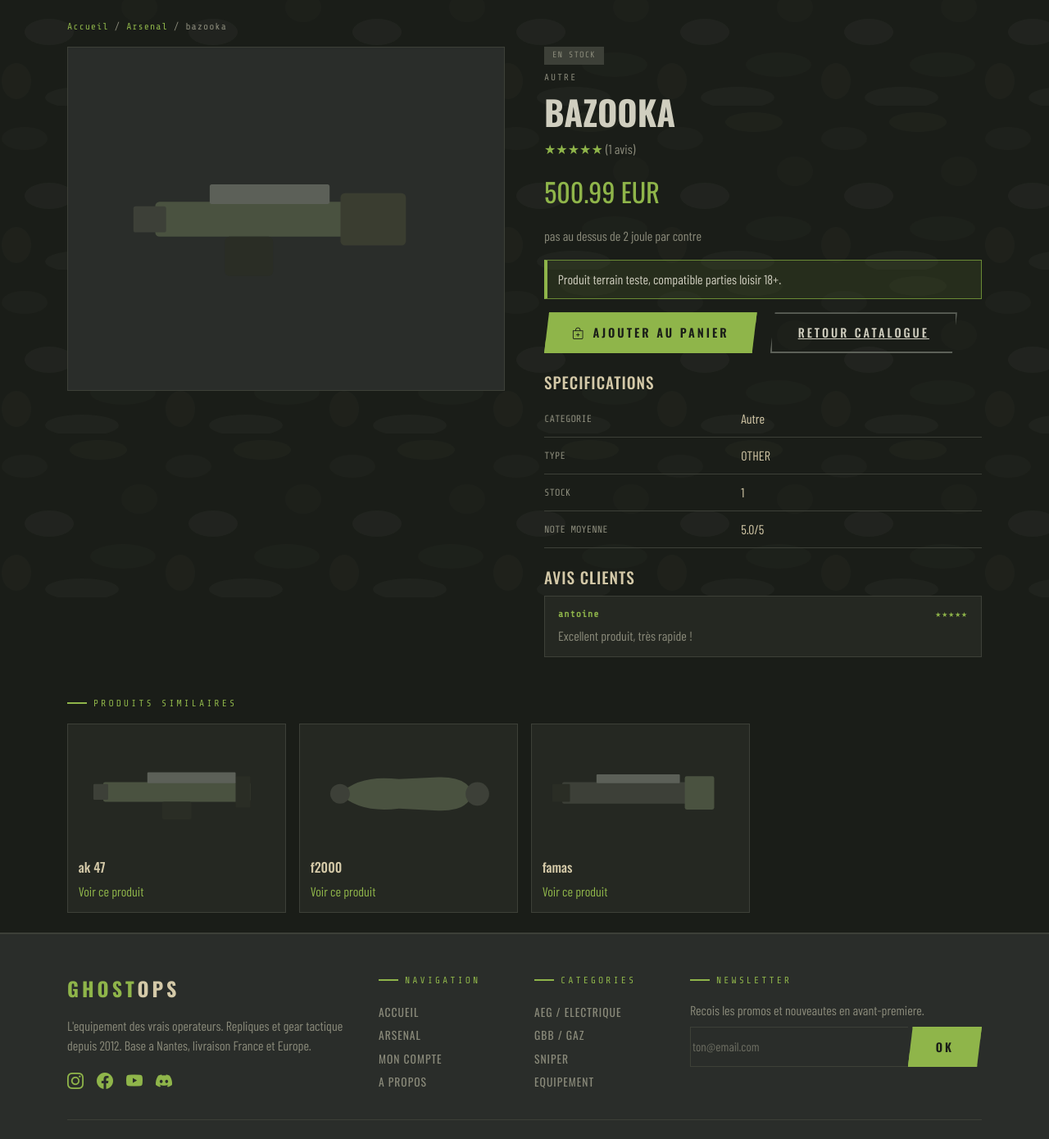
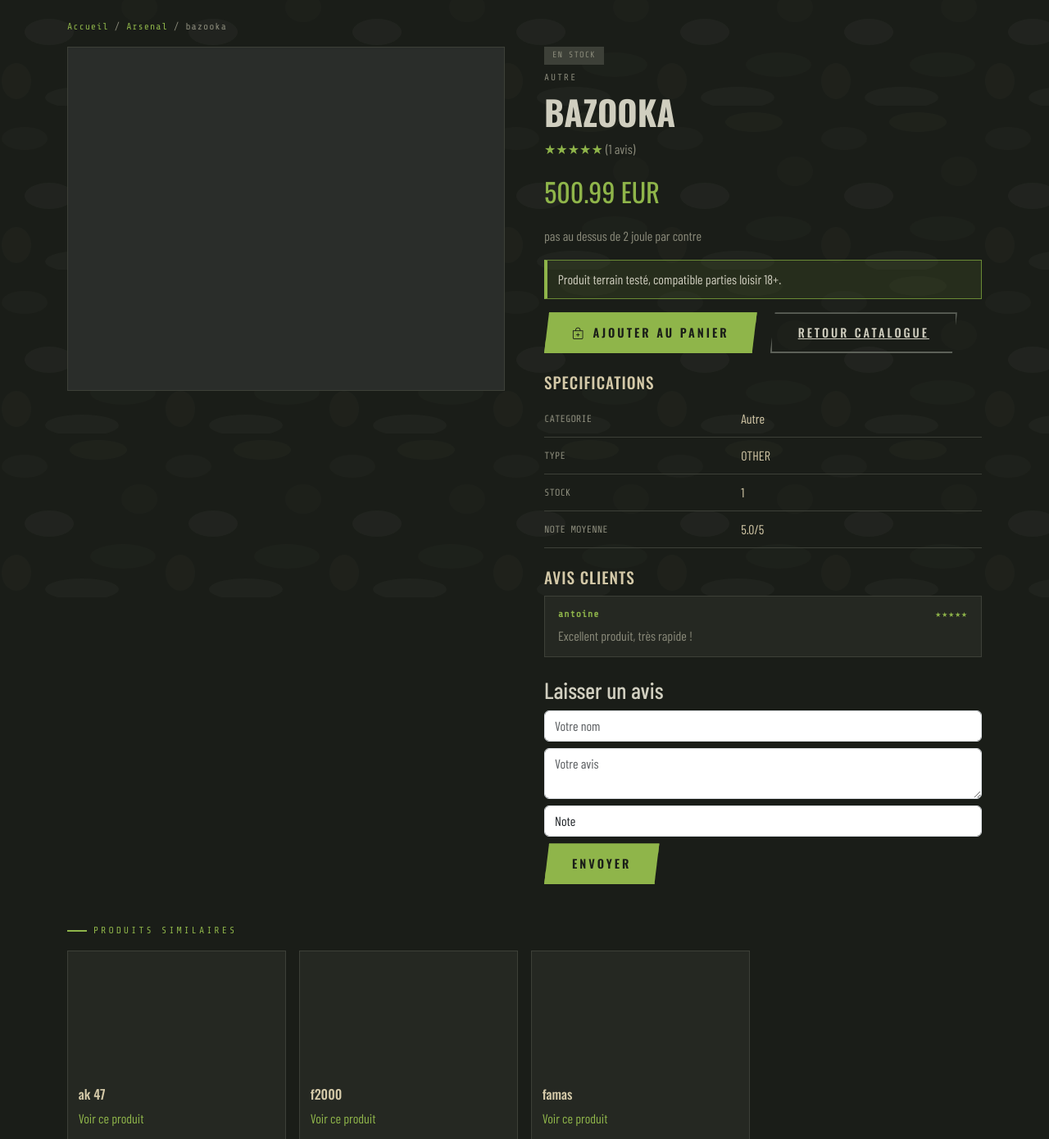
Before and after one commit to Antoninprct/Projet-Communication-Web, a PHP site: page /pages/product.php in a window 1280 px wide. Shown: the part 71-1461 px from the top of the page at 82% size. Run offline with PHP 8.4, Linux system fonts and the light colour scheme; data comes from the database, SQL or seed files in the repository; some web fonts are replaced.

Commit message:
avis etoiles sur 5

```diff
--- a/pages/js/catalog-data.js
+++ b/pages/js/catalog-data.js
@@ -2,16 +2,9 @@
 
     function getSvgForProduct(product) {
         const svgs = [
-            '<svg viewBox="0 0 200 120" xmlns="http://www.w3.org/2000/svg"><rect x="20" y="50" width="140" height="18" rx="2" fill="#4a5240"/><rect x="140" y="45" width="35" height="28" rx="2" fill="#3a3d30"/><rect x="10" y="52" width="20" height="14" rx="1" fill="#3d4038"/><rect x="60" y="42" width="80" height="10" rx="1" fill="#5c6058"/><rect x="75" y="68" width="30" height="20" rx="2" fill="#2a2d25"/><circle cx="90" cy="78" r="4" fill="#1a1d18"/></svg>',
-            '<svg viewBox="0 0 200 120" xmlns="http://www.w3.org/2000/svg"><rect x="40" y="52" width="100" height="16" rx="2" fill="#4a5240"/><rect x="125" y="48" width="30" height="24" rx="2" fill="#3a3d30"/><rect x="30" y="54" width="15" height="12" rx="1" fill="#3d4038"/><rect x="65" y="44" width="55" height="9" rx="1" fill="#5c6058"/><rect x="72" y="68" width="22" height="18" rx="2" fill="#2a2d25"/></svg>',
-            '<svg viewBox="0 0 200 120" xmlns="http://www.w3.org/2000/svg"><rect x="25" y="48" width="150" height="20" rx="2" fill="#4a5240"/><rect x="160" y="42" width="15" height="32" rx="1" fill="#2a2d25"/><rect x="15" y="50" width="15" height="16" rx="1" fill="#3d4038"/><rect x="70" y="38" width="90" height="11" rx="1" fill="#5c6058"/><rect x="85" y="68" width="30" height="18" rx="2" fill="#2a2d25"/></svg>',
-            '<svg viewBox="0 0 200 120" xmlns="http://www.w3.org/2000/svg"><path d="M30 60 Q50 40 90 45 L130 43 Q160 42 165 60 Q160 78 130 77 L90 75 Q50 80 30 60Z" fill="#4a5240"/><circle cx="170" cy="60" r="12" fill="#3d4038"/><circle cx="30" cy="60" r="10" fill="#3d4038"/></svg>',
-            '<svg viewBox="0 0 200 120" xmlns="http://www.w3.org/2000/svg"><rect x="20" y="48" width="145" height="22" rx="2" fill="#3d4038"/><rect x="145" y="42" width="30" height="34" rx="2" fill="#4a5240"/><rect x="10" y="50" width="18" height="18" rx="1" fill="#2a2d25"/><rect x="55" y="40" width="85" height="9" rx="1" fill="#5c6058"/></svg>',
-            '<svg viewBox="0 0 200 120" xmlns="http://www.w3.org/2000/svg"><rect x="30" y="52" width="120" height="16" rx="1" fill="#4a5240"/><rect x="140" y="46" width="30" height="28" rx="1" fill="#2a2d25"/><rect x="5" y="50" width="28" height="20" rx="2" fill="#5c6058" opacity="0.7"/><rect x="68" y="44" width="65" height="9" rx="1" fill="#5c6058"/></svg>',
-            '<svg viewBox="0 0 200 120" xmlns="http://www.w3.org/2000/svg"><path d="M20 40 L180 40 L180 80 L20 80 Z" fill="#4a5240" opacity="0.7"/><rect x="35" y="50" width="130" height="20" rx="1" fill="#3d4038"/><rect x="55" y="40" width="20" height="40" rx="1" fill="#5c6058" opacity="0.4"/><rect x="90" y="40" width="20" height="40" rx="1" fill="#5c6058" opacity="0.4"/></svg>',
-            '<svg viewBox="0 0 200 120" xmlns="http://www.w3.org/2000/svg"><rect x="30" y="50" width="105" height="20" rx="2" fill="#4a5240"/><rect x="120" y="44" width="15" height="32" rx="1" fill="#3d4038"/><rect x="20" y="52" width="18" height="16" rx="1" fill="#5c6058"/><rect x="60" y="42" width="55" height="9" rx="1" fill="#5c6058"/></svg>'
+            '<svg viewBox="0 0 200 120"...></svg>',
+            '<svg viewBox="0 0 200 120"...></svg>'
         ];
-
         return svgs[product.id % svgs.length];
     }
 
@@ -87,6 +80,12 @@
         return `${basePath}/backend/index.php/api/reviews/?id=${encodeURIComponent(String(id))}`;
     }
 
+    // 🔥 NOUVEAU : URL POST avis
+    function buildAddReviewUrl() {
+        const basePath = getBasePath();
+        return `${basePath}/backend/index.php/api/reviews`;
+    }
+
     async function fetchJson(url) {
         const response = await fetch(url, {
             headers: {
@@ -136,10 +135,29 @@
         }));
     }
 
+    // 🔥 NOUVEAU : envoyer avis
+    async function addReview(data) {
+        const response = await fetch(buildAddReviewUrl(), {
+            method: "POST",
+            headers: {
+                "Content-Type": "application/json"
+            },
+            body: JSON.stringify(data)
+        });
+
+        if (!response.ok) {
+            throw new Error("Failed to add review");
+        }
+
+        return response.json();
+    }
+
     window.CatalogApi = {
         fetchProducts,
         fetchProductById,
         fetchReviewsByProductId,
+        addReview, // 🔥 ajouté ici
         normalizeProduct
     };
+
 })();
--- a/pages/js/product-detail.js
+++ b/pages/js/product-detail.js
@@ -149,3 +149,64 @@ document.addEventListener("DOMContentLoaded", () => {
         });
     }
 });
+
+//chagement
+// === EXISTANT (ton code) ===
+// ... je garde tout ton code intact ...
+
+// 🔥 AJOUT AVIS
+async function submitReview(productId) {
+    const name = document.getElementById("review-name").value;
+    const comment = document.getElementById("review-comment").value;
+    const note = document.getElementById("review-note").value;
+
+    if (!name || !comment || !note) {
+        showToast("REMPLIS TOUS LES CHAMPS", "bi bi-exclamation-circle");
+        return;
+    }
+
+    try {
+        await window.CatalogApi.addReview({
+            produit_id: productId,
+            auteur: name,
+            commentaire: comment,
+            note: Number(note)
+        });
+
+        showToast("AVIS ENVOYE", "bi bi-check2-circle");
+
+        // reload
+        const reviews = await window.CatalogApi.fetchReviewsByProductId(productId);
+        renderReviews({ reviewsList: reviews });
+
+        // reset
+        document.getElementById("review-name").value = "";
+        document.getElementById("review-comment").value = "";
+        document.getElementById("review-note").value = "";
+
+    } catch (error) {
+        console.error(error);
+        showToast("ERREUR", "bi bi-x-circle");
+    }
+}
+
+// === DOM READY ===
+document.addEventListener("DOMContentLoaded", () => {
+    renderProductDetail();
+
+    const addButton = document.getElementById("detail-add-cart");
+    if (addButton) {
+        addButton.addEventListener("click", () => {
+            showToast("AJOUTE AU PANIER", "bi bi-check2-circle");
+        });
+    }
+
+    // 🔗 bouton avis
+    const reviewBtn = document.getElementById("submit-review");
+    if (reviewBtn) {
+        const productId = getProductIdFromRoute();
+        reviewBtn.addEventListener("click", () => {
+            submitReview(productId);
+        });
+    }
+});
--- a/pages/product.php
+++ b/pages/product.php
@@ -22,39 +22,78 @@ require __DIR__ . '/partials/url.php';
 
 <main class="container py-4">
     <div class="breadcrumb-tactical mb-3">
-            <a href="<?= app_url('index.php?page=home') ?>">Accueil</a> / <a href="<?= app_url('index.php?page=products') ?>">Arsenal</a> / <span id="detail-breadcrumb">Produit</span>
+        <a href="<?= app_url('index.php?page=home') ?>">Accueil</a> /
+        <a href="<?= app_url('index.php?page=products') ?>">Arsenal</a> /
+        <span id="detail-breadcrumb">Produit</span>
     </div>
 
     <div class="row g-5" id="detail-layout">
         <div class="col-lg-6">
             <div class="product-detail-img" id="detail-img-box"></div>
         </div>
+
         <div class="col-lg-6">
             <div class="d-flex gap-2 mb-2" id="detail-tags"></div>
             <div id="detail-category" class="detail-category"></div>
             <h1 id="detail-name" class="detail-name"></h1>
             <div id="detail-rating" class="product-rating my-2"></div>
+
             <div class="d-flex align-items-baseline gap-3 my-3">
                 <span id="detail-price" class="detail-price"></span>
                 <span id="detail-price-old" class="detail-price-old"></span>
             </div>
+
             <p id="detail-desc" class="detail-desc"></p>
-                <div class="alert-tactical mb-3">Produit terrain teste, compatible parties loisir 18+.</div>
+
+            <div class="alert-tactical mb-3">
+                Produit terrain testé, compatible parties loisir 18+.
+            </div>
+
             <div class="d-flex align-items-center gap-3 mb-3 flex-wrap">
-                    <button class="btn-tactical" type="button" id="detail-add-cart"><i class="bi bi-bag-plus me-2"></i>Ajouter au panier</button>
-                    <a class="btn-outline-tactical" href="<?= app_url('index.php?page=products') ?>">Retour catalogue</a>
+                <button class="btn-tactical" type="button" id="detail-add-cart">
+                    <i class="bi bi-bag-plus me-2"></i>Ajouter au panier
+                </button>
+                <a class="btn-outline-tactical" href="<?= app_url('index.php?page=products') ?>">
+                    Retour catalogue
+                </a>
             </div>
+
+            <!-- SPECS -->
             <div class="mt-4">
                 <h2 class="spec-title">Specifications</h2>
                 <table class="spec-table" id="detail-specs"></table>
             </div>
+
+            <!-- AVIS -->
             <div class="mt-4">
                 <h2 class="spec-title">Avis clients</h2>
+
                 <div id="detail-reviews" class="reviews-list"></div>
+
+                <!-- FORMULAIRE -->
+                <div class="review-form mt-4">
+                    <h3>Laisser un avis</h3>
+
+                    <input type="text" id="review-name" class="form-control mb-2" placeholder="Votre nom">
+
+                    <textarea id="review-comment" class="form-control mb-2" placeholder="Votre avis"></textarea>
+
+                    <select id="review-note" class="form-control mb-2">
+                        <option value="">Note</option>
+                        <option value="1">1 ⭐</option>
+                        <option value="2">2 ⭐</option>
+                        <option value="3">3 ⭐</option>
+                        <option value="4">4 ⭐</option>
+                        <option value="5">5 ⭐</option>
+                    </select>
+
+                    <button id="submit-review" class="btn-tactical">Envoyer</button>
+                </div>
             </div>
         </div>
     </div>
 
+    <!-- PRODUITS SIMILAIRES -->
     <div class="mt-5">
         <div class="section-label mb-3">Produits similaires</div>
         <div class="row g-3" id="related-products"></div>
@@ -63,16 +102,19 @@ require __DIR__ . '/partials/url.php';
 
 <?php require __DIR__ . '/partials/footer.php'; ?>
 
-    <div id="toast-cart" class="toast-cart"><i class="bi bi-check2-circle me-2"></i>AJOUTE AU PANIER</div>
+<div id="toast-cart" class="toast-cart"></div>
+
 <?php require __DIR__ . '/partials/support-chat.php'; ?>
 
 <script src="https://cdn.jsdelivr.net/npm/bootstrap@5.3.3/dist/js/bootstrap.bundle.min.js"></script>
+
 <script>
 window.APP_BASE_PATH = <?= json_encode(app_base_path(), JSON_UNESCAPED_SLASHES) ?>;
 </script>
+
 <script src="<?= app_url('pages/js/catalog-data.js') ?>"></script>
 <script src="<?= app_url('pages/js/product-detail.js') ?>"></script>
 <script src="<?= app_url('pages/js/support-chat.js') ?>"></script>
+
 </body>
-
 </html>
```
Lines whose indentation alone changed are shown as unchanged.
